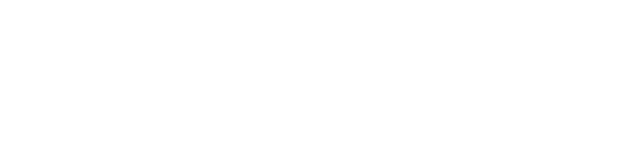
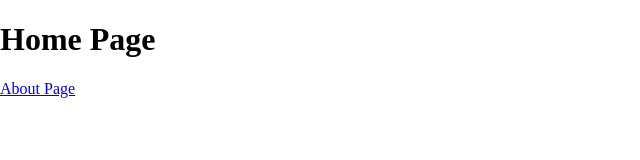
Before and after one commit to The-Marcy-Lab-School/express-knex-template, a website: page public/index.html in a window 1280 px wide. Shown: the whole page, without its empty margins (0-640 px from the left). Drawn offline with Linux system fonts and the light colour scheme.

Commit message:
adding starter public code

```diff
--- a/public/index.html
+++ b/public/index.html
@@ -10,6 +10,7 @@
   </head>
 
   <body>
-
+    <h1>Home Page</h1>
+    <a href="about.html">About Page</a>
   </body>
 </html>
```
